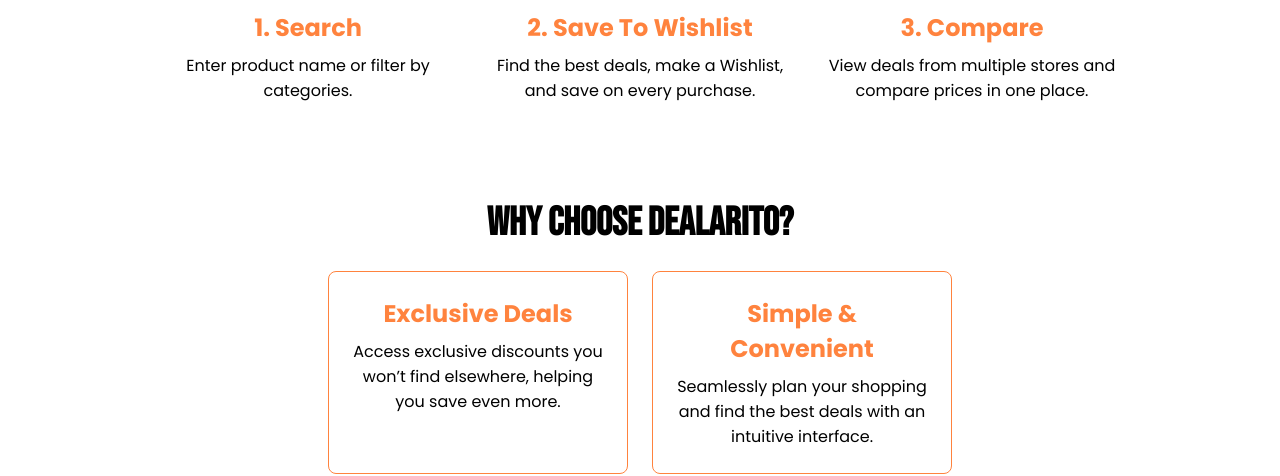
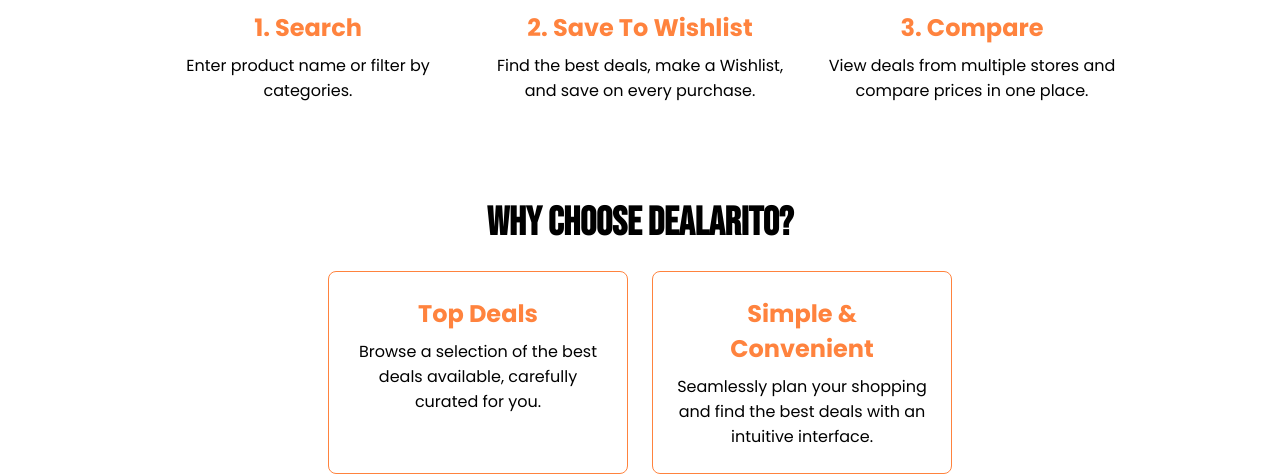
Before and after one commit to four-frijoles/landing_page, a plain HTML site: page index.html in a window 1280 px wide. Shown: the part 510-986 px from the top of the page. Drawn offline with Linux system fonts and the light colour scheme.

Commit message:
Last Final Version

```diff
--- a/index.html
+++ b/index.html
@@ -64,8 +64,8 @@
         <h2>Why Choose Dealarito?</h2>
         <div class="benefit-cards">
             <div class="benefit-card">
-                <h3>Exclusive Deals</h3>
-                <p>Access exclusive discounts you won’t find elsewhere, helping you save even more.</p>
+                <h3>Top Deals</h3>
+                <p>Browse a selection of the best deals available, carefully curated for you.</p>
             </div>
             <div class="benefit-card">
                 <h3>Simple & Convenient</h3>
```
